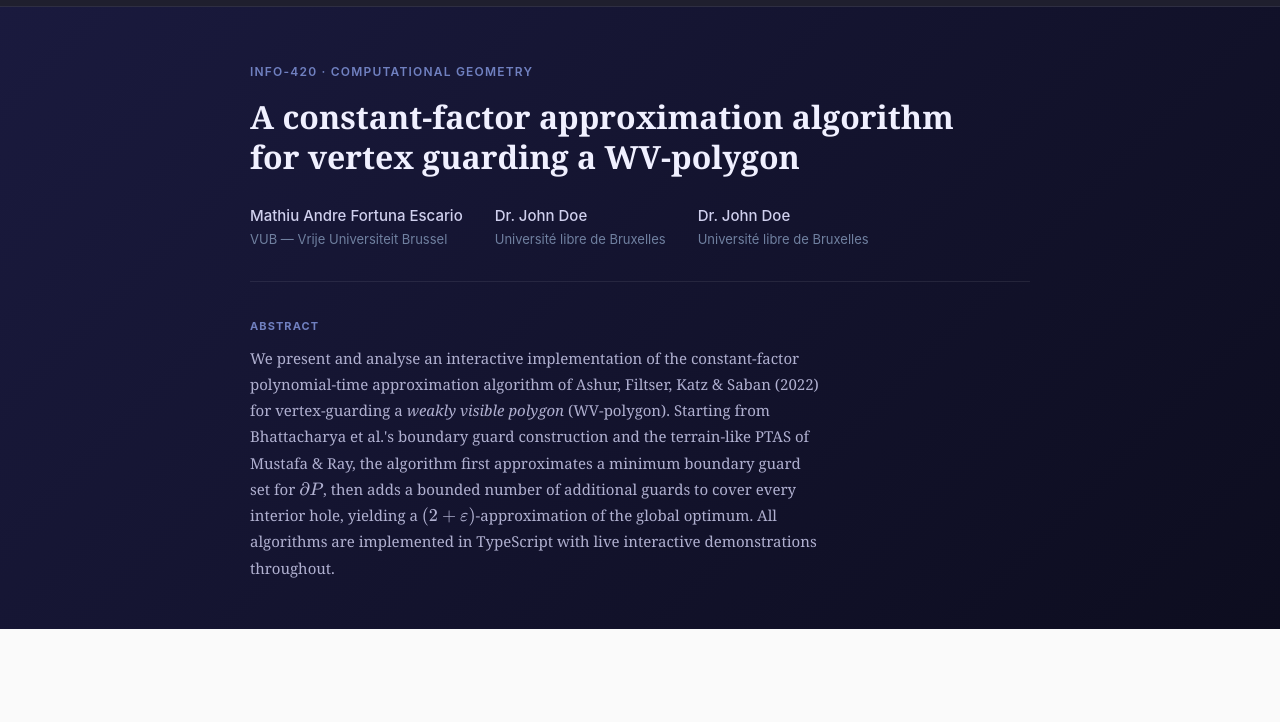
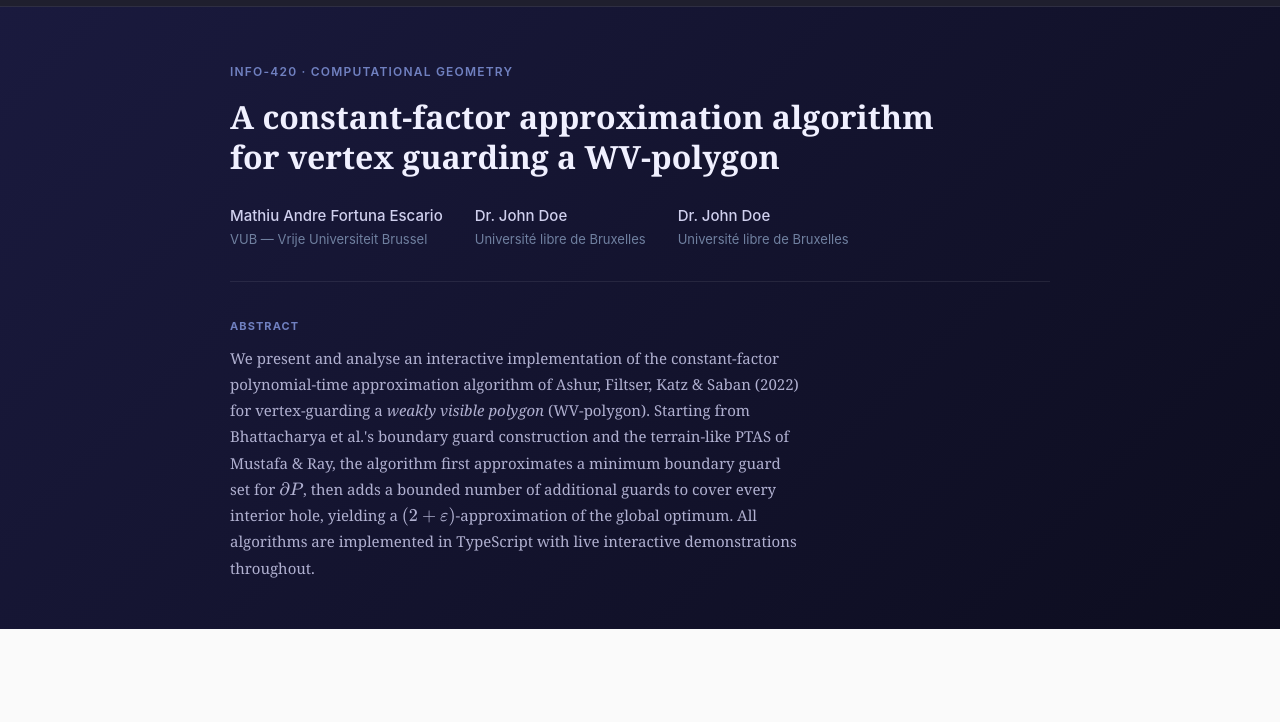
Before and after one commit to andre-esc/Computational-Geometry-2627, a website built with Vite: page index.html in a window 1280 px wide. Shown: the part 45-767 px from the top of the page. Built offline with nearby package versions, Linux system fonts and the light colour scheme; what fabric would draw is missing.

Commit message:
[AI:X] Polish article demos and layout
- WVDemo / VisPolygonDemo: replace triangle with richer 7-vertex
  comb-shaped WV polygon as default; init visPoly with empty points
- Widen article column to 820px so 760px canvases have breathing room
  inside their demo wrappers without horizontal scrollbars

```diff
--- a/src/demos/VisPolygonDemo.ts
+++ b/src/demos/VisPolygonDemo.ts
@@ -13,9 +13,13 @@ export default class VisPolygonDemo extends Demo {
         super(canvasId, width, height);
 
         this.poly = new GPolygon([
-            { x: 300, y: 250 },
-            { x: 500, y: 250 },
-            { x: 400, y: 50 },
+            { x: 110, y: 265 },   // u — base-edge left
+            { x: 650, y: 265 },   // v — base-edge right
+            { x: 600, y: 110 },
+            { x: 460, y: 185 },
+            { x: 380, y:  65 },
+            { x: 240, y: 175 },
+            { x: 150, y:  95 },
         ], this.canvas);
 
         this.visibility = new GuardDisplay(this.poly.getPoints(), this.canvas);
--- a/src/demos/WVDemo.ts
+++ b/src/demos/WVDemo.ts
@@ -15,12 +15,16 @@ export default class WVDemo extends Demo {
         super(canvasId, width, height);
 
         this.poly = new GPolygon([
-            { x: 300, y: 250 },
-            { x: 500, y: 250 },
-            { x: 400, y: 50 },
+            { x: 110, y: 265 },   // u — base-edge left
+            { x: 650, y: 265 },   // v — base-edge right
+            { x: 600, y: 110 },
+            { x: 460, y: 185 },
+            { x: 380, y:  65 },
+            { x: 240, y: 175 },
+            { x: 150, y:  95 },
         ], this.canvas);
 
-        this.visPoly = new Polygon(this.poly.getPoints(), {
+        this.visPoly = new Polygon([], {
             visible: false,
             selectable: false,
             evented: false,
--- a/src/style.css
+++ b/src/style.css
@@ -19,7 +19,7 @@
   --article-text:     #1a1a2e;
   --article-muted:    #555570;
   --article-rule:     #e0e0ee;
-  --article-width:    780px;
+  --article-width:    820px;
 
   /* Theorem boxes */
   --thm-prop-border:  #4c82f7;
```
